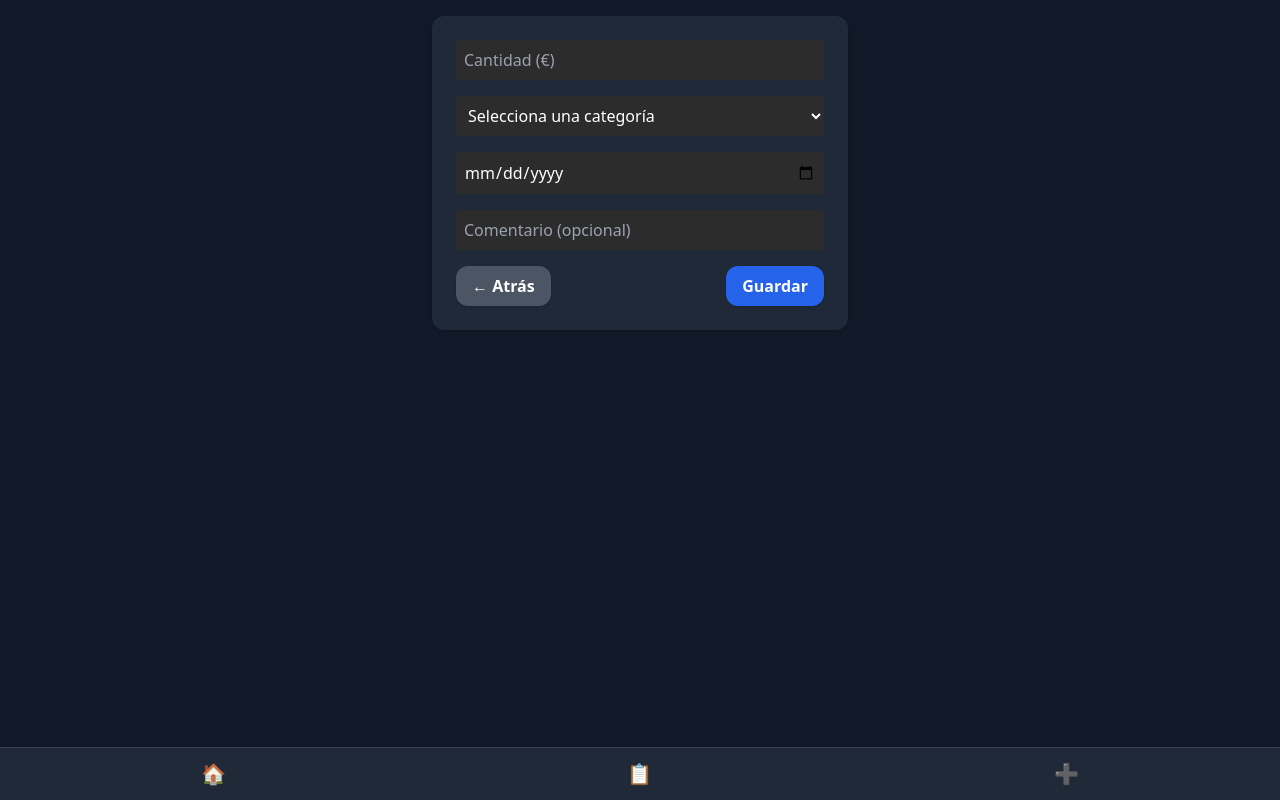
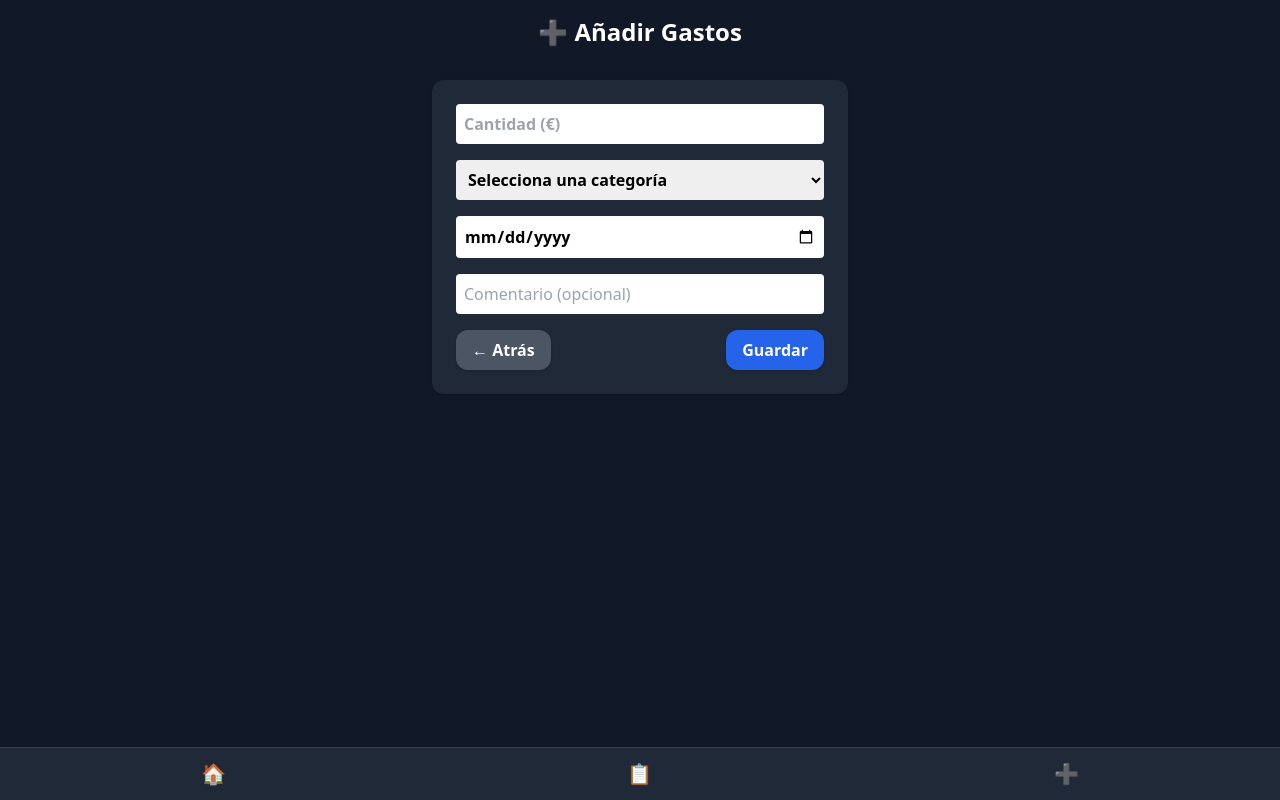
Before and after one commit to JavierAndia/AhorrosSandia, a plain HTML site: page anadir.html in a window 1280 px wide. Drawn offline with nearby package versions, Linux system fonts and the light colour scheme.

Commit message:
Update anadir.html

```diff
--- a/anadir.html
+++ b/anadir.html
@@ -6,17 +6,21 @@
   <title>Añadir Gasto</title>
   <script src="https://cdn.tailwindcss.com"></script>
 </head>
+  <header class="text-center p-4">
+    <h1 class="text-2xl font-bold">➕ Añadir Gastos</h1>
+  </header>
+
 <body class="bg-[#111827] text-white min-h-screen flex flex-col">
   <main class="px-4 pt-4 pb-24 max-w-md w-full mx-auto">
     <form id="formGasto" class="bg-[#1F2937] rounded-xl p-6 space-y-4 shadow">
-      <input type="number" id="monto" step="0.01" placeholder="Cantidad (€)" required class="w-full p-2 rounded bg-[#2c2c2c] text-white" />
-      <select id="categoria" required class="w-full p-2 rounded bg-[#2c2c2c] text-white">
-        <option value="" disabled selected>Selecciona una categoría</option>
-        <option>Comida</option><option>Fiesta</option><option>Compras</option>
-        <option>Transporte</option><option>Suscripciones</option><option>Otros</option>
+      <input type="number" id="monto" placeholder="Cantidad (€)" required class="w-full p-2 rounded font-bold bg-[#fffff] text-black" />
+      <select id="categoria" required class="w-full p-2 rounded font-bold bg-[#fffff] text-black">
+        <option value="" disabled selected class="font-bold text-black">Selecciona una categoría</option>
+        <option class="font-bold">Comida</option><option class="font-bold">Fiesta</option><option class="font-bold">Compras</option>
+        <option class="font-bold">Transporte</option><option class="font-bold">Suscripciones</option><option class="font-bold">Otros</option>
       </select>
-      <input type="date" id="fecha" required class="w-full p-2 rounded bg-[#2c2c2c] text-white" />
-      <input type="text" id="comentario" placeholder="Comentario (opcional)" class="w-full p-2 rounded bg-[#2c2c2c] text-white" />
+      <input type="date" id="fecha" required class="w-full p-2 rounded font-bold bg-[#fffff] text-black" />
+      <input type="text" id="comentario" placeholder="Comentario (opcional)" class="w-full p-2 rounded bg-[#fffff] text-white" />
       <div class="flex justify-between">
         <a href="transacciones.html" class="bg-gray-600 text-white font-bold py-2 px-4 rounded-xl shadow">← Atrás</a>
         <button type="submit" class="bg-blue-600 hover:bg-blue-500 text-white font-bold py-2 px-4 rounded-xl shadow">Guardar</button>
```
